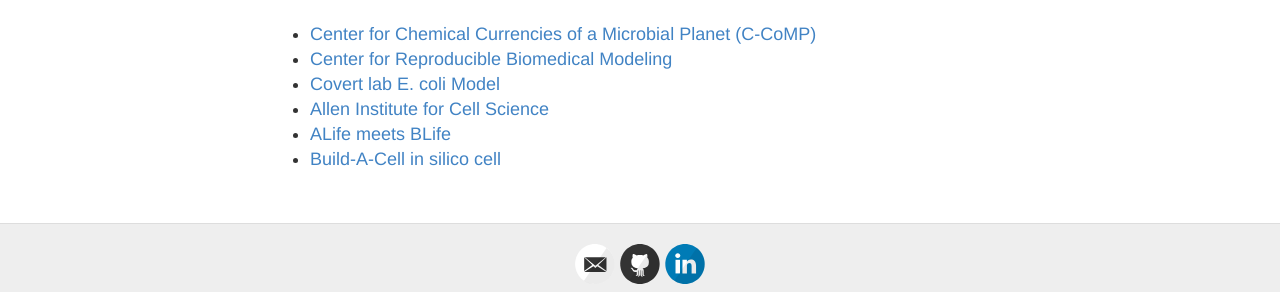
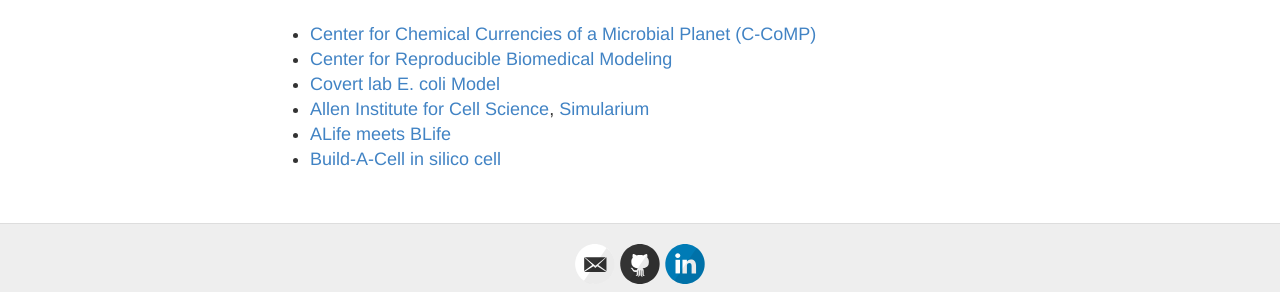
Before and after one commit to eagmon/eagmon.github.io, a Jekyll site: the page built from research.md, in a window 1280 px wide and 900 px high, scrolled down 2726 px. Shown: the part 588-880 px from the top of the window. Built offline with Jekyll 4.4.1, drawn with Linux system fonts in a browser that asks for light colours.

Commit message:
simularium

```diff
--- a/research.md
+++ b/research.md
@@ -68,6 +68,6 @@ permalink: /research/
 - [Center for Chemical Currencies of a Microbial Planet (C-CoMP)](https://ccomp-stc.org)
 - [Center for Reproducible Biomedical Modeling](https://reproduciblebiomodels.org)
 - [Covert lab E. coli Model](https://www.covert.stanford.edu)
-- [Allen Institute for Cell Science](https://alleninstitute.org/division/cell-science/?gad_source=1&gbraid=0AAAAADQlkZSqNX4XRHsQvoxN33sdHHxf6&gclid=Cj0KCQjw28W2BhC7ARIsAPerrcIdcYMm4mdfTQiNt3Nk05EpdG0BSnsTvyqLYclNrz5STvQD34dcZecaAkxVEALw_wcB)
+- [Allen Institute for Cell Science](https://alleninstitute.org/division/cell-science/?gad_source=1&gbraid=0AAAAADQlkZSqNX4XRHsQvoxN33sdHHxf6&gclid=Cj0KCQjw28W2BhC7ARIsAPerrcIdcYMm4mdfTQiNt3Nk05EpdG0BSnsTvyqLYclNrz5STvQD34dcZecaAkxVEALw_wcB), [Simularium](https://simularium.allencell.org)
 - [ALife meets BLife](https://alifemeetsblife.org)
 - [Build-A-Cell in silico cell](https://docs.google.com/document/d/1ZITIeScV7E_KgSyAtJi7V5AM5u5ho5OsD43ZWvq5fC8/edit#heading=h.ro0uv2p9ienf)
```
